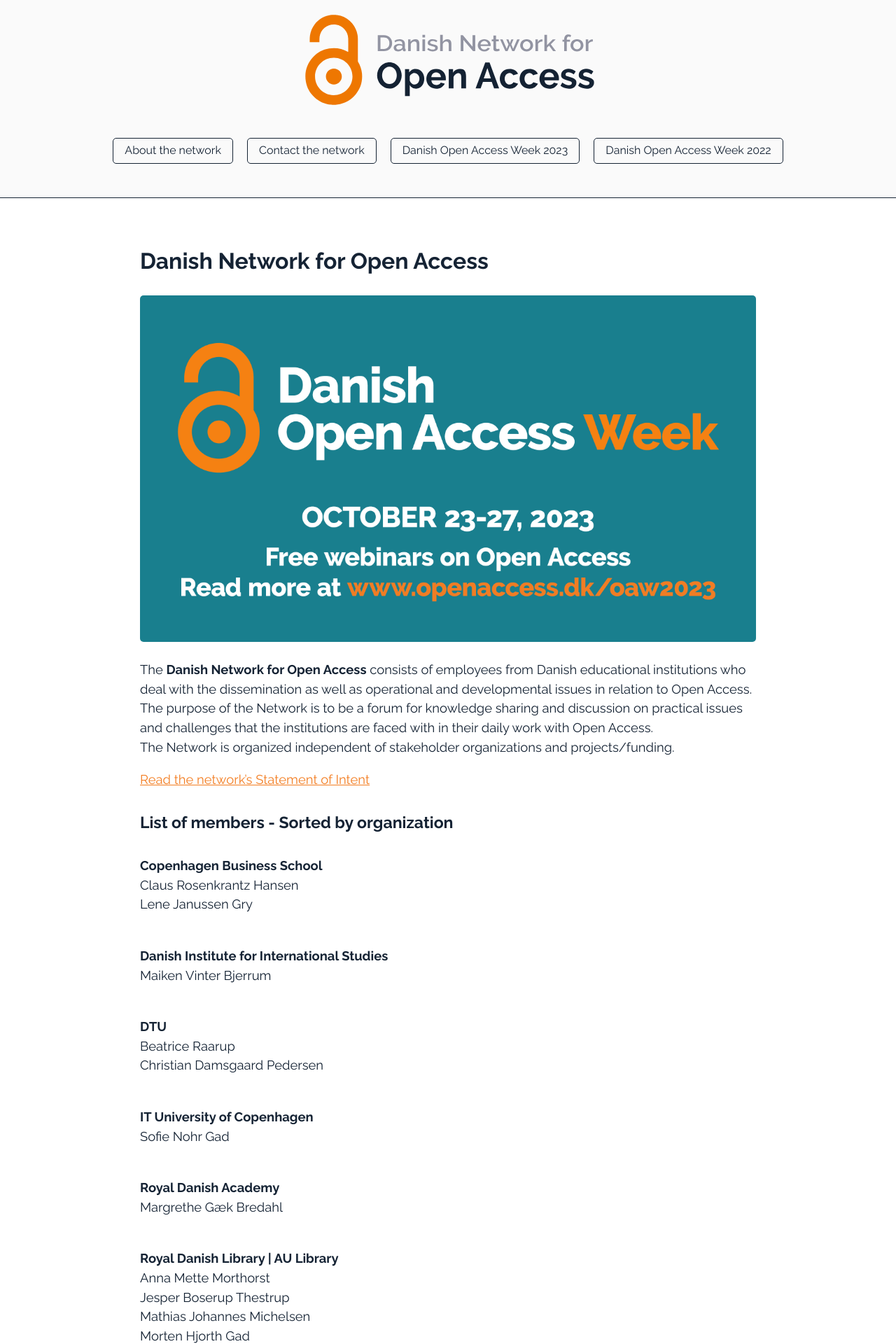
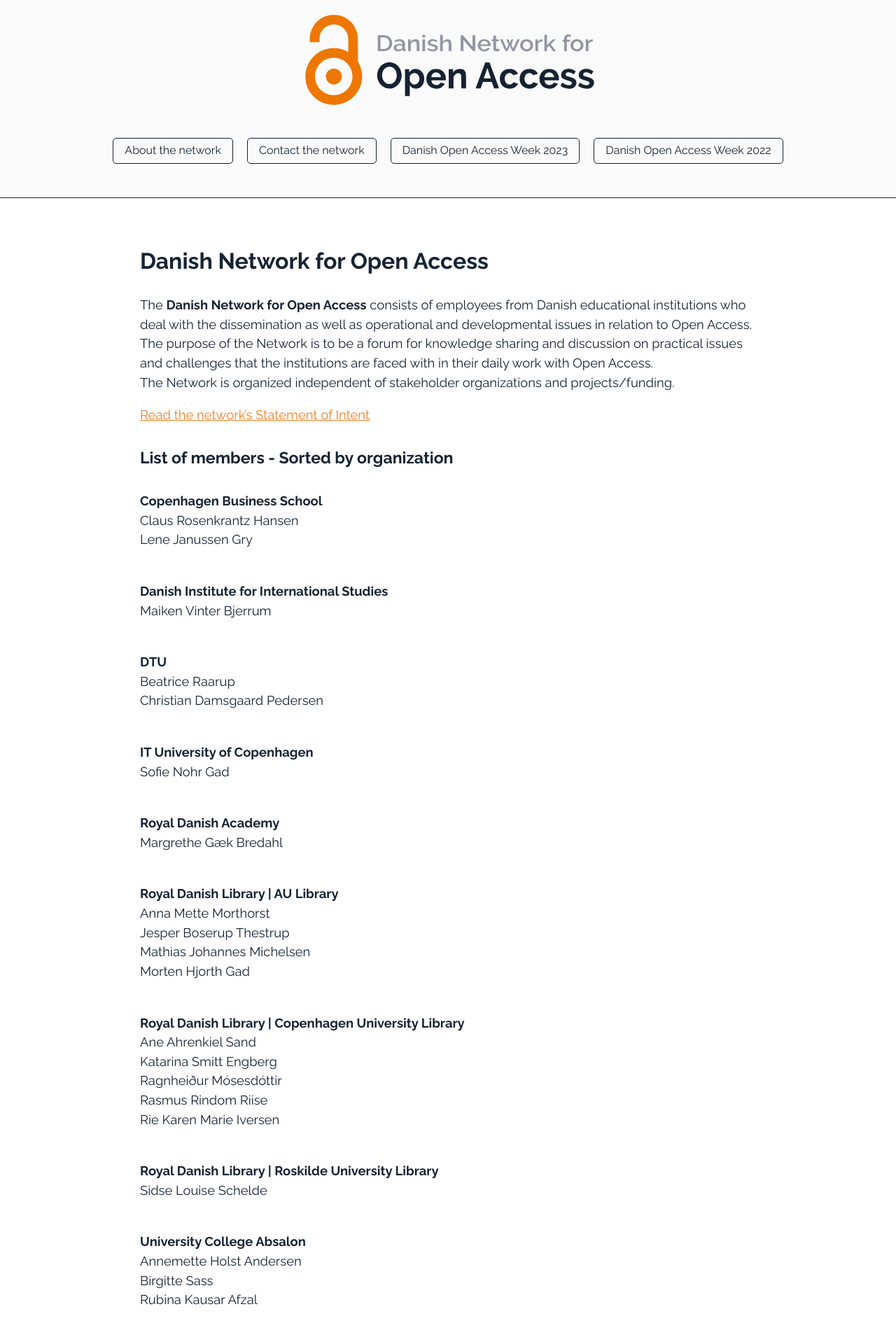
Before and after one commit to openaccess-dk/openaccess-dk.github.io, a Jekyll site: the page built from index.md, in a window 1280 px wide. Shown: the top 1920 px of the page at 70% size. Built offline with Jekyll 4.4.1, drawn with Linux system fonts in a browser that asks for light colours.

Commit message:
Update index.md

```diff
--- a/index.md
+++ b/index.md
@@ -5,8 +5,6 @@
 ---
 
 ### Danish Network for Open Access
-
-[![Open Access Week 2023](images/OA_week_flyer 2.jpg)](https://openaccess.dk/oaw2023)
 
 The **Danish Network for Open Access** consists of employees from Danish educational institutions
 who deal with the dissemination as well as operational and developmental issues in relation to Open Access.
```
